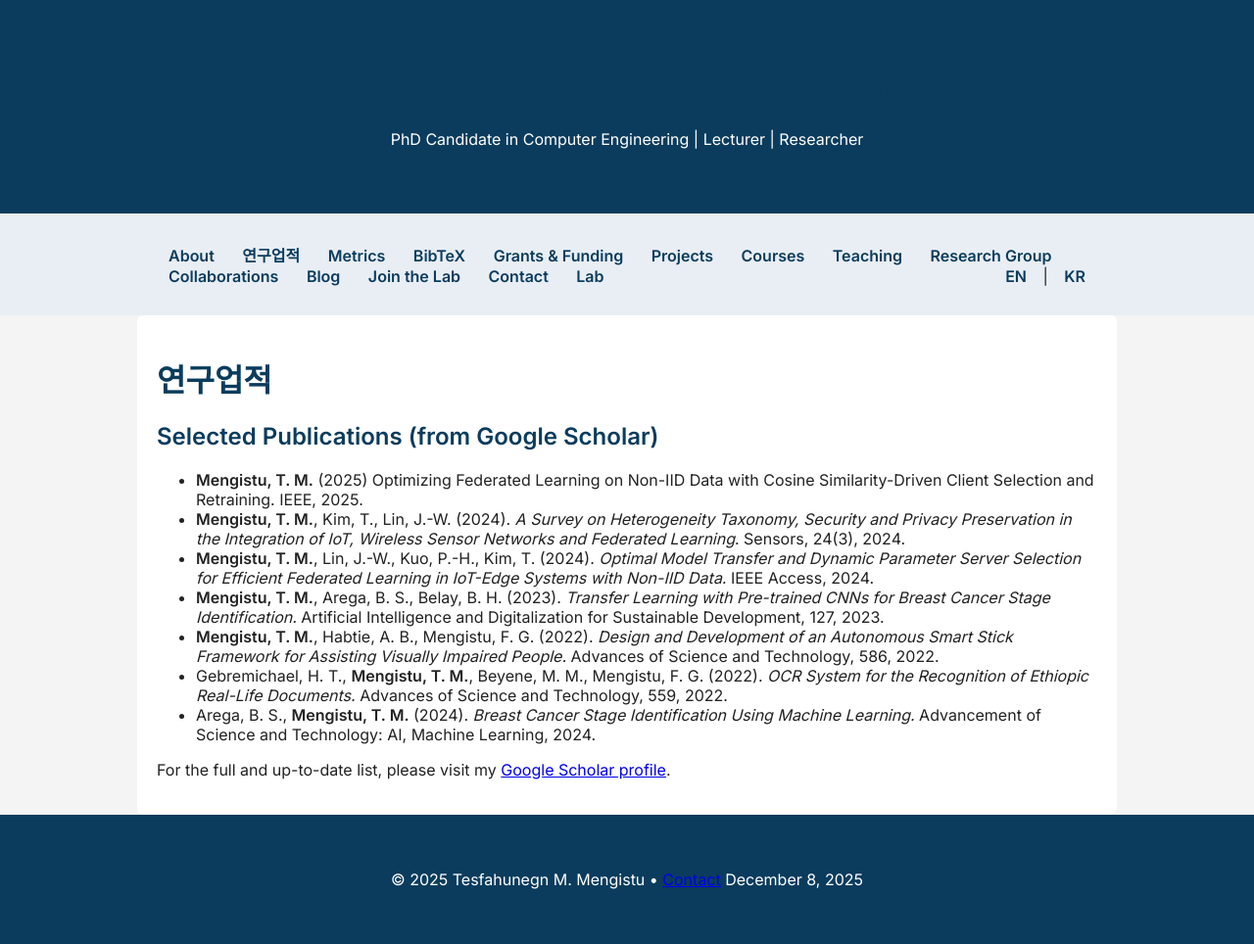
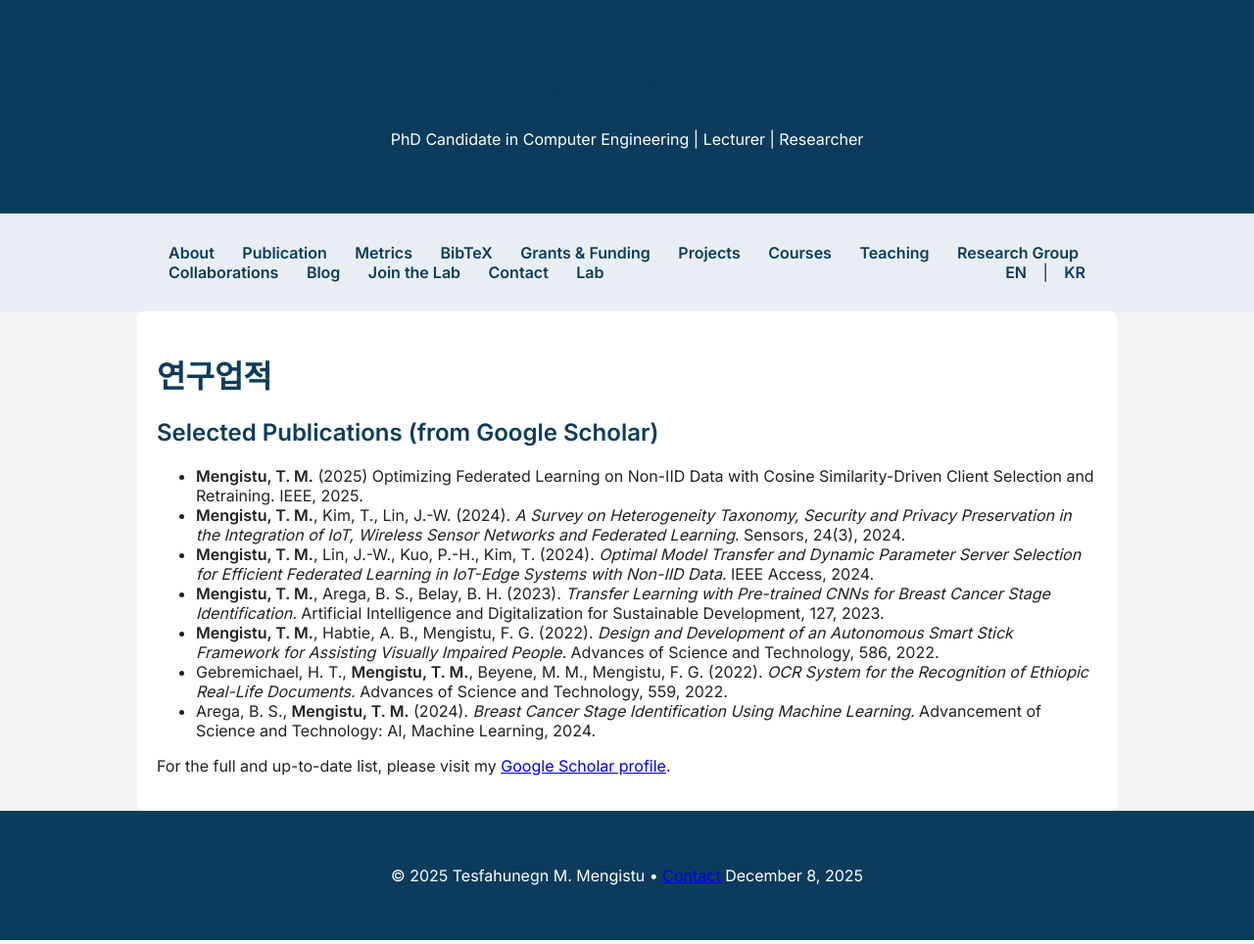
Before and after one commit to Tesfahunegn369/tesfahunegn369.github.io, a Jekyll site: the page built from publications.md, in a window 1280 px wide. Shown: the whole page at 98% size. Built offline with Jekyll 4.4.1, drawn with Linux system fonts in a browser that asks for light colours.

Commit message:
Update publication

```diff
--- a/publications.md
+++ b/publications.md
@@ -1,6 +1,6 @@
 ---
 layout: default
-title: 연구업적
+title: Publication
 ---
 # 연구업적
 
```
